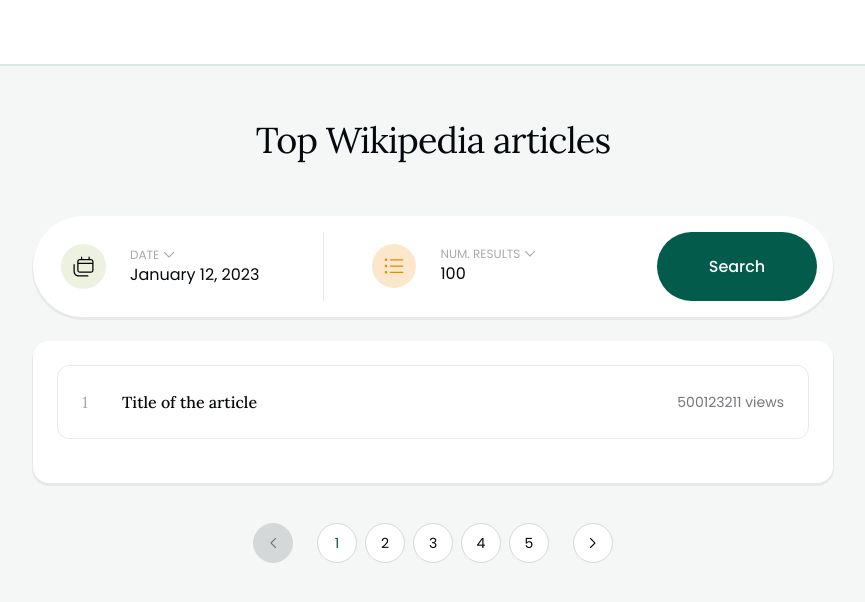
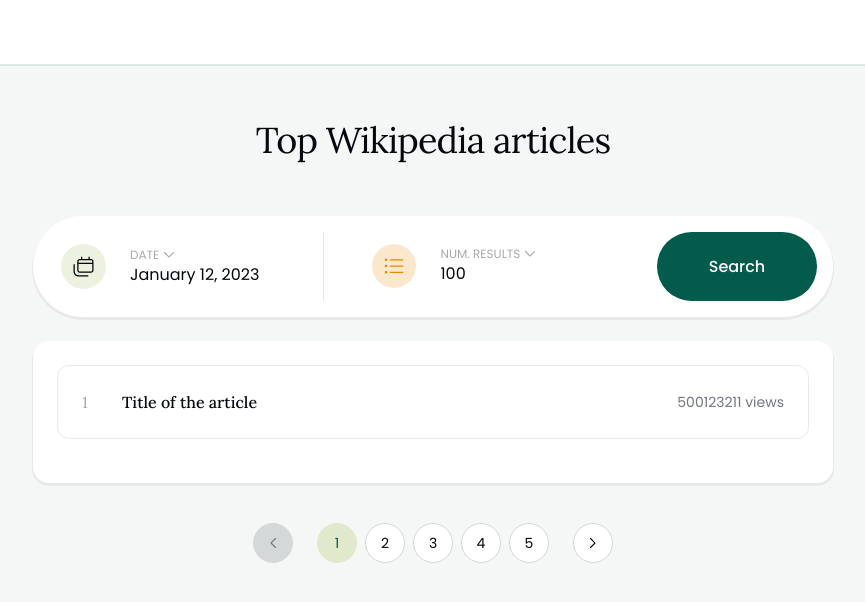
Before and after one commit to ryanshrum/top-wikipedia, a React (Create React App) app: page / in a window 1280 px wide. Shown: the top 602 px of the page, without its empty margins (207-1072 px from the left). Built offline with nearby package versions, Linux system fonts and the light colour scheme.

Commit message:
Active classes in paginate stopped working

```diff
--- a/src/components/pagination.tsx
+++ b/src/components/pagination.tsx
@@ -2,7 +2,7 @@
 import { ChevronIcon } from './icon/chevron'
 
 export const Pagination = ({
-  pageCount,
+  pageCount = 0,
 }: Pick<ReactPaginateProps, 'pageCount'>) => {
   const linkClassList =
     'rounded-full border border-neutral-400 bg-neutral-000 hover:bg-neutral-300 w-10 h-10 flex items-center justify-center'
@@ -21,7 +21,8 @@
       pageLinkClassName={linkClassList}
       previousLinkClassName={linkClassList}
       nextLinkClassName={linkClassList}
-      activeLinkClassName="bg-avocado-300 hover:bg-avocado-300 text-green-500 border-avocado-300 cursor-default"
+      // look into why important needed here, shouldn't be
+      activeLinkClassName="!bg-avocado-300 !hover:bg-avocado-300 !text-green-500 !border-avocado-300 cursor-default"
       disabledLinkClassName="bg-neutral-400 hover:bg-neutral-400 cursor-auto text-neutral-600 border-neutral-400"
       renderOnZeroPageCount={null}
     />
```
